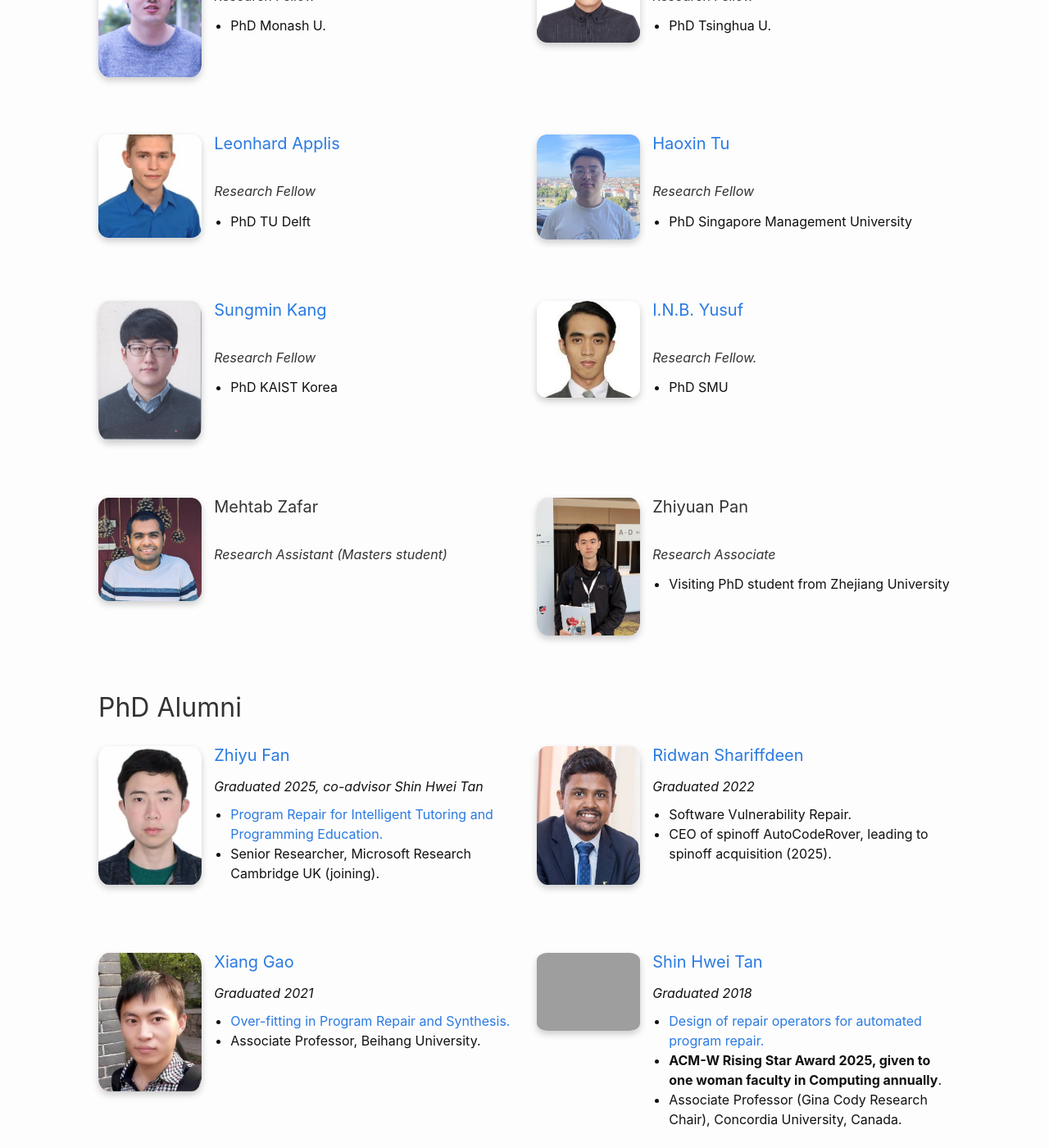
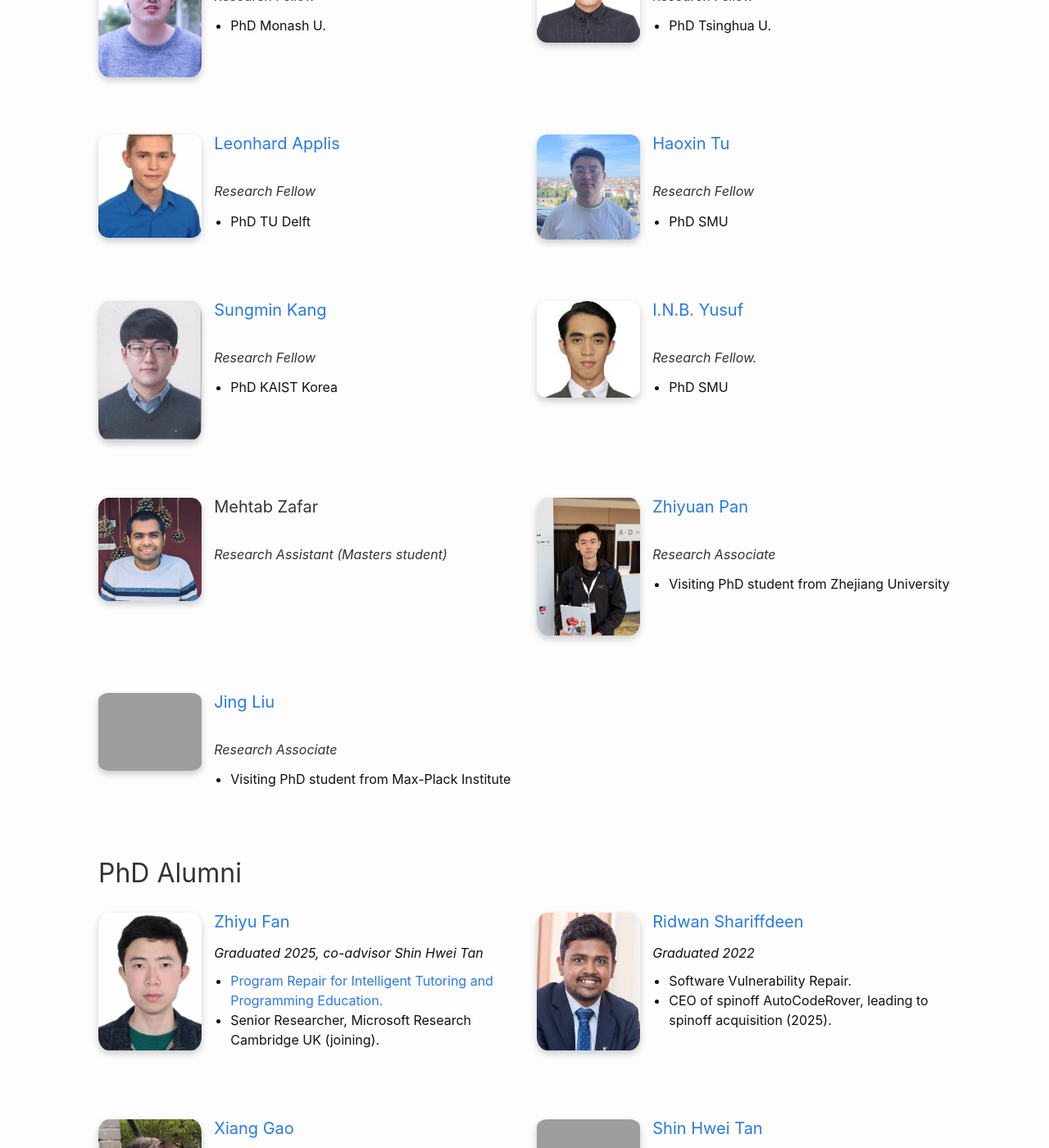
Before and after one commit to nus-tss/nus-tss.github.io, a Jekyll site: the page built from _pages/team.md, in a window 1280 px wide and 1400 px high, scrolled down 2097 px. Shown: the whole window at 82% size. Built offline with Jekyll 4.4.1, drawn with Linux system fonts in a browser that asks for light colours; nearby versions of some CDN libraries.

Commit message:
Update staff.yml

```diff
--- a/_data/team/staff.yml
+++ b/_data/team/staff.yml
@@ -21,7 +21,7 @@
 - name: Haoxin Tu
   photo: haoxin.png
   role: Research Fellow
-  info: PhD Singapore Management University
+  info: PhD SMU
   website: https://haoxintu.github.io/
 
 - name: Sungmin Kang
@@ -44,3 +44,10 @@
   photo: zhiyuanpan.png
   role: Research Associate
   info: Visiting PhD student from Zhejiang University
+  website: https://pan2013e.github.io/
+
+- name: Jing Liu
+  photo:  jing.jpeg
+  role: Research Associate
+  info: Visiting PhD student from Max-Plack Institute
+  website: https://jing6.netlify.app/
```
